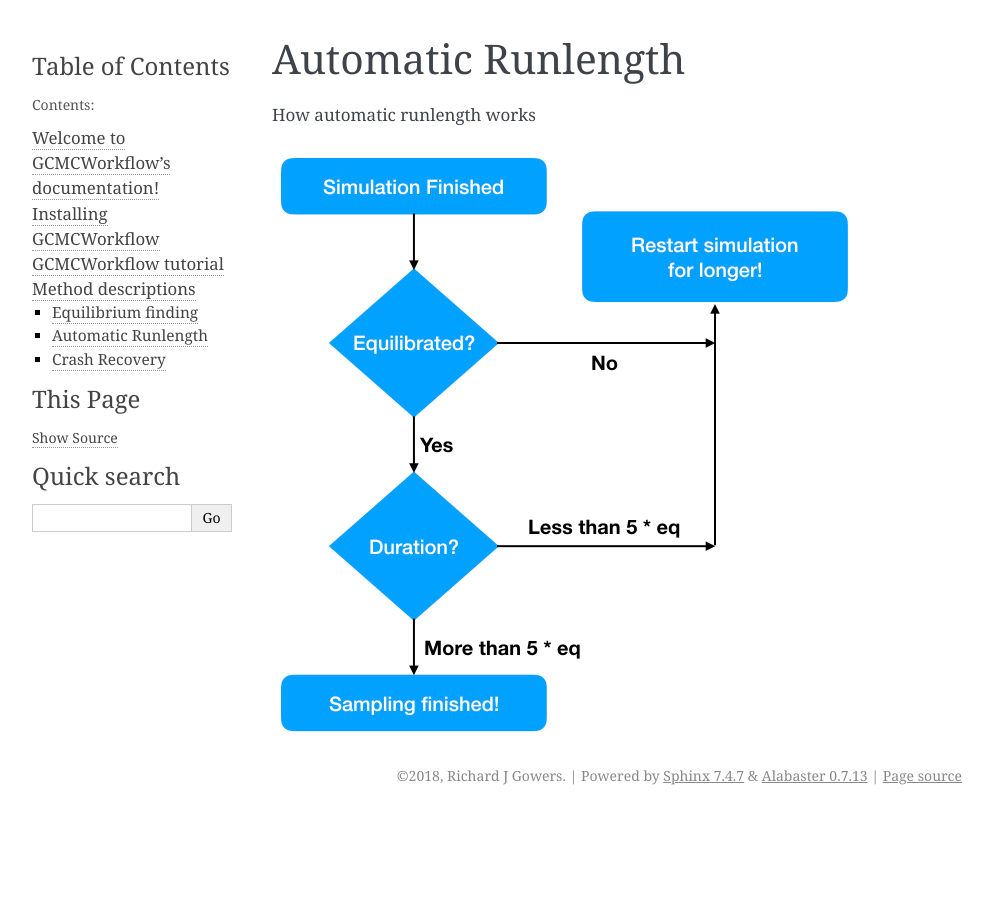
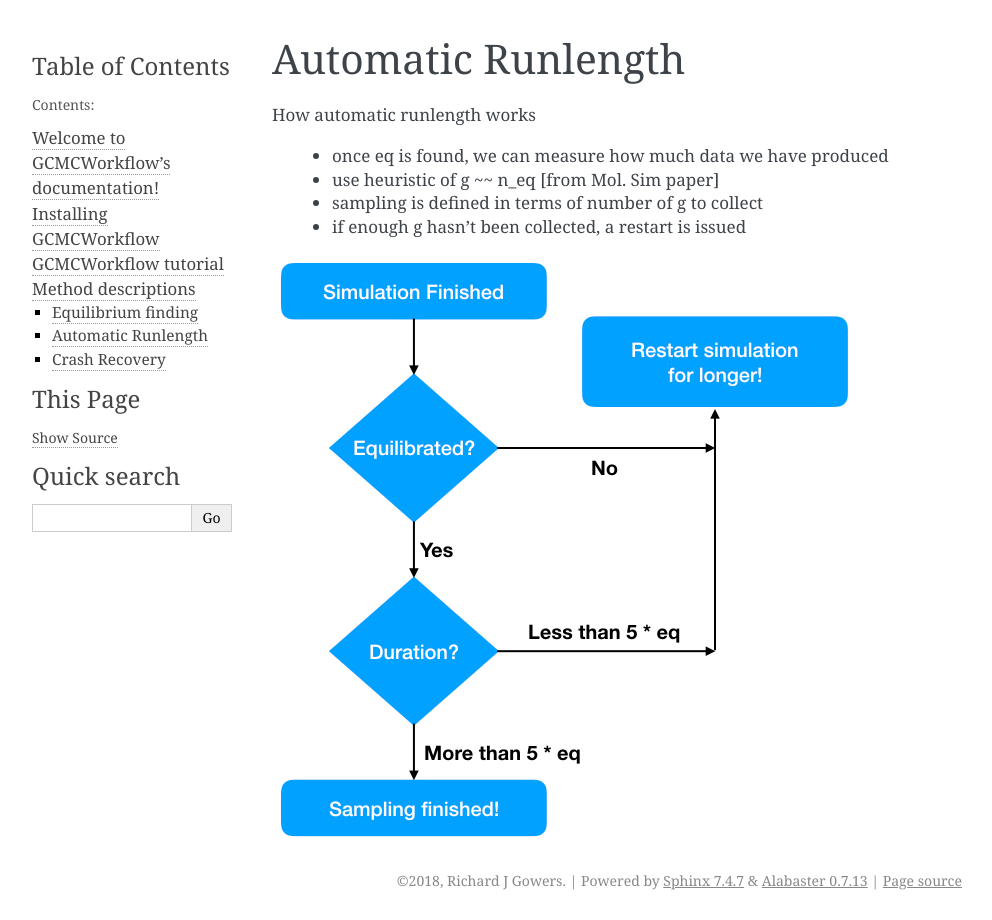
Before and after one commit to richardjgowers/GCMCworkflow, a Sphinx documentation site: the page built from docs/meth/runlength.rst, in a window 1280 px wide. Shown: the whole page, without its empty margins (148-1140 px from the left). Built offline with Sphinx 7.4.7, drawn with Linux system fonts in a browser that asks for light colours; pages that are not in the unit, such as notebooks, are missing from menus.

Commit message:
more doc stubs

```diff
--- a/docs/index.rst
+++ b/docs/index.rst
@@ -13,6 +13,7 @@ Welcome to GCMCWorkflow's documentation!
    self
    installation
    tutorial
+   usage_docs
    methods
 
 
--- a/docs/installation.rst
+++ b/docs/installation.rst
@@ -2,3 +2,6 @@ Installing GCMCWorkflow
 =======================
 
 Installation instructions
+
+ - conda install instructions for *this* package
+ - recommended install instructions for supported drivers (raspa + hydraspa)
--- a/docs/meth/eqfind.rst
+++ b/docs/meth/eqfind.rst
@@ -1,4 +1,4 @@
 Equilibrium finding
 -------------------
 
-How th eq finding works
+How the eq finding works
--- a/docs/meth/runlength.rst
+++ b/docs/meth/runlength.rst
@@ -3,5 +3,10 @@ Automatic Runlength
 
 How automatic runlength works
 
+ - once eq is found, we can measure how much data we have produced
+ - use heuristic of g ~~ n_eq [from Mol. Sim paper]
+ - sampling is defined in terms of number of g to collect
+ - if enough g hasn't been collected, a restart is issued
+
 
 .. image:: runlength.jpeg
```
Also changed, not shown: docs/usage.rst (added, +9 -0 lines).
